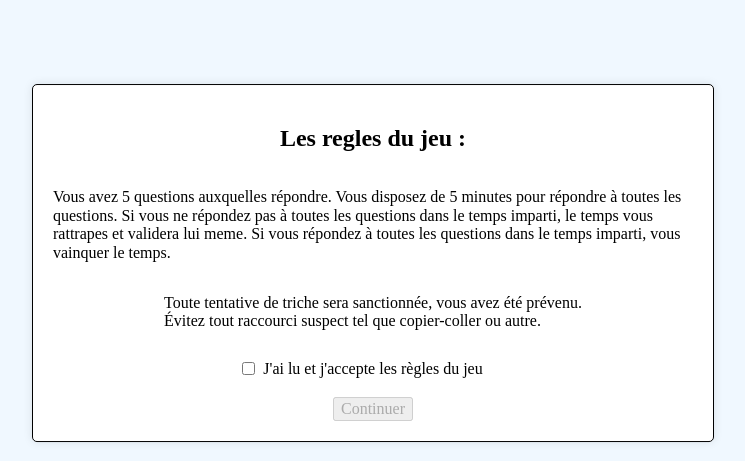
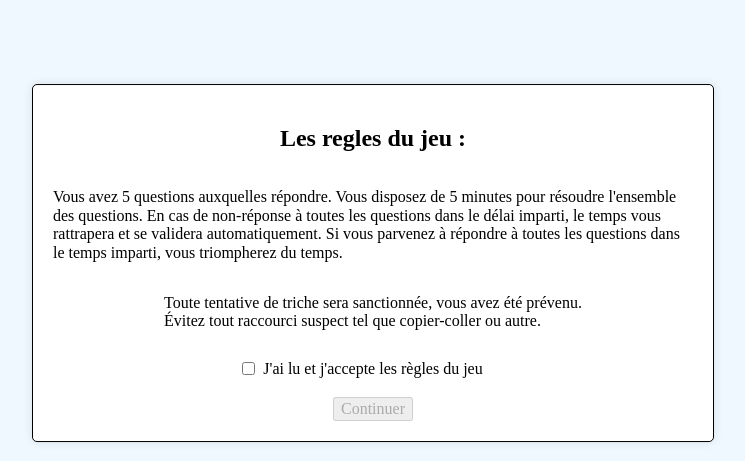
Before and after one commit to LDNCQ/projet-gpt-detector, a plain HTML site: page Quiiz.html in a window 1280 px wide. Shown: the part 137-598 px from the top of the page, without its empty margins (267-1012 px from the left). Drawn offline with nearby package versions, Linux system fonts and the light colour scheme.

Commit message:
update du message du popup

```diff
--- a/Quiiz.html
+++ b/Quiiz.html
@@ -35,7 +35,7 @@
         <div class="popUP">
             <div class="PopUpContent">
                 <h2>Les regles  du jeu :</h2>
-                <p>Vous avez 5 questions auxquelles répondre. Vous disposez de 5 minutes pour répondre à toutes les questions. Si vous ne répondez pas à toutes les questions dans le temps imparti, le temps vous rattrapes et validera lui meme. Si vous répondez à toutes les questions dans le temps imparti, vous vainquer le temps.</p>
+                <p>Vous avez 5 questions auxquelles répondre. Vous disposez de 5 minutes pour résoudre l'ensemble des questions. En cas de non-réponse à toutes les questions dans le délai imparti, le temps vous rattrapera et se validera automatiquement. Si vous parvenez à répondre à toutes les questions dans le temps imparti, vous triompherez du temps.</p>
                 <p>Toute tentative de triche sera sanctionnée, vous avez été prévenu. <br>
                 Évitez tout raccourci suspect tel que copier-coller ou autre. <br>
                 </p>
```
